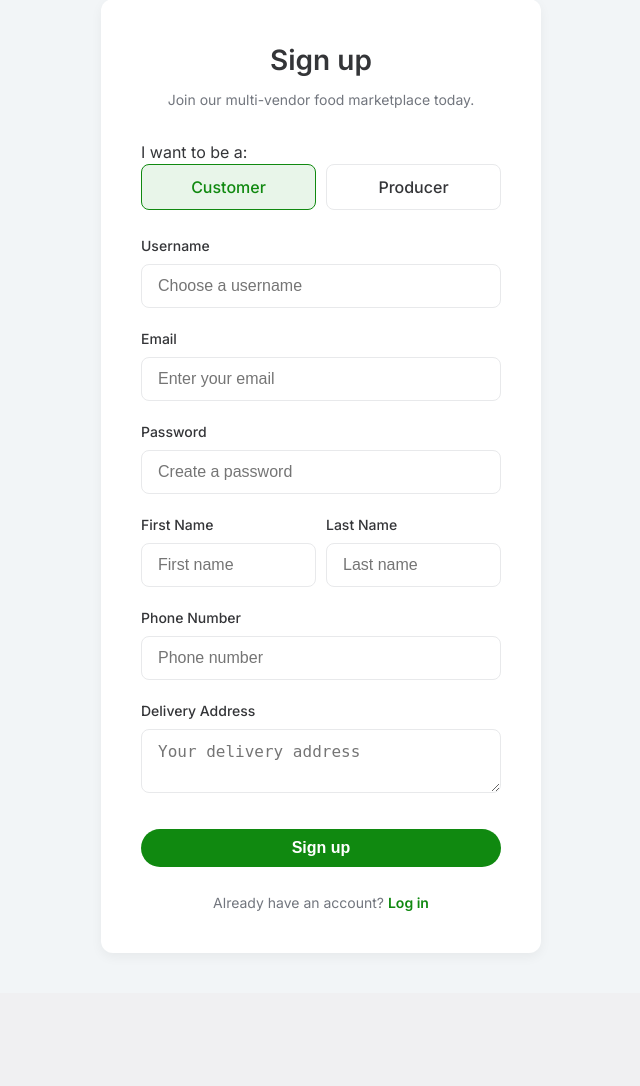
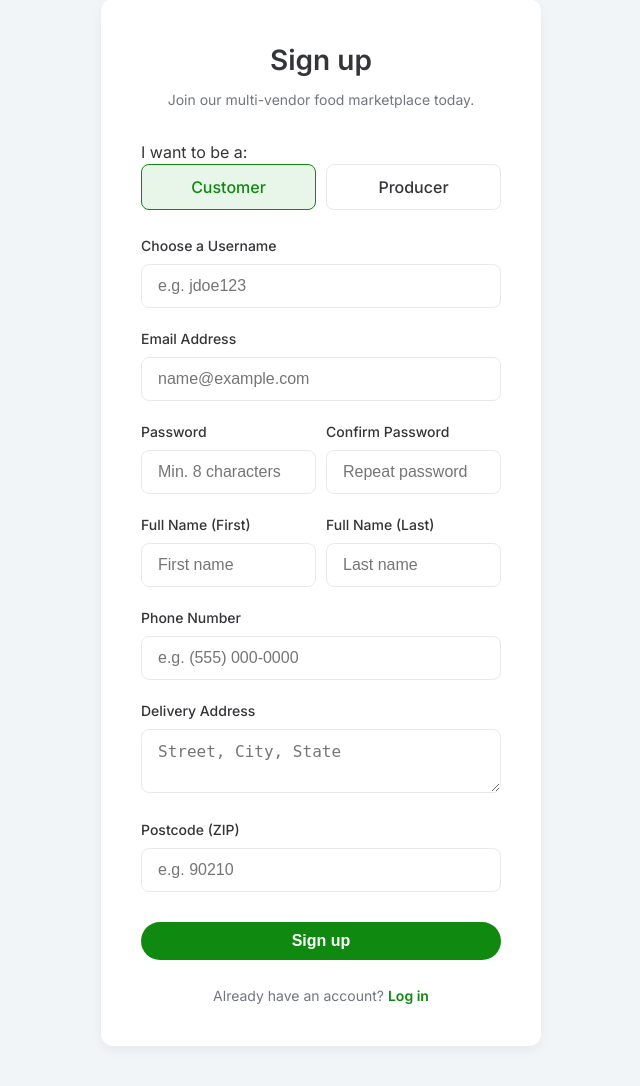
Before and after one commit to duyanhehe/DESD_Group3, a Django app: page /accounts/register/ in a window 1280 px wide. Shown: the part 116-1202 px from the top of the page, without its empty margins (319-959 px from the left). Before the commit the page ends 1069 px from the top, so only its background shows below. Run offline with Django 5.2, Linux system fonts and the light colour scheme.

Commit message:
feat(auth): refine registration and login UI with postcode and validation - Add 'postcode' field to Customer and Producer profiles (models & serializers) - Implement US ZIP code validation (pattern enforcement) - Add real-time password strength indicator (Weak/Medium/Strong) - Implement frontend password matching validation - Dynamic UI labeling: 'Full Name' for Customers vs. 'Contact Name' for Producers - Update Login UI to use explicit 'Username' field - Improve API error message mapping for common conflicts (email/username taken) - Apply database migrations for model updates

```diff
--- a/accounts/models.py
+++ b/accounts/models.py
@@ -14,6 +14,7 @@ class CustomerProfile(models.Model):
         User, on_delete=models.CASCADE, related_name="customer_profile"
     )
     delivery_address = models.TextField(blank=True, null=True)
+    postcode = models.CharField(max_length=10, blank=True, null=True)
 
 
 class ProducerProfile(models.Model):
@@ -24,3 +25,4 @@ class ProducerProfile(models.Model):
     business_address = models.TextField()
     tax_id = models.CharField(max_length=50, blank=True, null=True)
     farm_origin = models.CharField(max_length=255, blank=True, null=True)
+    postcode = models.CharField(max_length=10, blank=True, null=True)
--- a/accounts/serializers.py
+++ b/accounts/serializers.py
@@ -5,13 +5,13 @@ from .models import User, CustomerProfile, ProducerProfile
 class CustomerProfileSerializer(serializers.ModelSerializer):
     class Meta:
         model = CustomerProfile
-        fields = ["delivery_address"]
+        fields = ["delivery_address", "postcode"]
 
 
 class ProducerProfileSerializer(serializers.ModelSerializer):
     class Meta:
         model = ProducerProfile
-        fields = ["business_name", "business_address", "tax_id", "farm_origin"]
+        fields = ["business_name", "business_address", "tax_id", "farm_origin", "postcode"]
 
 
 class UserRegistrationSerializer(serializers.ModelSerializer):
--- a/accounts/views.py
+++ b/accounts/views.py
@@ -4,6 +4,7 @@ from rest_framework.permissions import AllowAny, IsAuthenticated
 from rest_framework.authtoken.models import Token
 from django.contrib.auth import authenticate, logout, login as auth_login
 from django.shortcuts import render, redirect
+from django.db.models import Q
 from .models import User
 from .serializers import UserRegistrationSerializer
 
@@ -53,8 +54,19 @@ class LoginView(generics.GenericAPIView):
     serializer_class = UserRegistrationSerializer
 
     def post(self, request):
-        username = request.data.get("username")
+        login_input = request.data.get("username")  # This could be username or email
         password = request.data.get("password")
+
+        # Basic server-side validation
+        if not login_input or not password:
+            return Response(
+                {"error": "Please provide both credentials."},
+                status=status.HTTP_400_BAD_REQUEST
+            )
+
+        # Resolve username if email was provided
+        user_obj = User.objects.filter(Q(username=login_input) | Q(email=login_input)).first()
+        username = user_obj.username if user_obj else login_input
 
         user = authenticate(request, username=username, password=password)
 
@@ -72,7 +84,8 @@ class LoginView(generics.GenericAPIView):
             )
         else:
             return Response(
-                {"error": "Invalid credentials"}, status=status.HTTP_401_UNAUTHORIZED
+                {"error": "Invalid email/username or password."},
+                status=status.HTTP_401_UNAUTHORIZED
             )
 
 
--- a/static/css/styles.css
+++ b/static/css/styles.css
@@ -221,3 +221,13 @@ h1, h2, h3 {
     background: #E8F5E9;
     color: var(--success-green);
 }
+
+.password-strength-text {
+    font-size: 11px;
+    margin-top: 4px;
+    font-weight: 500;
+}
+
+.strength-weak { color: var(--error-red); }
+.strength-medium { color: #FFA000; }
+.strength-strong { color: var(--success-green); }
--- a/static/js/auth.js
+++ b/static/js/auth.js
@@ -17,21 +17,72 @@ document.addEventListener('DOMContentLoaded', () => {
 
     const csrftoken = getCookie('csrftoken');
 
+    // Validation Helpers
+    function validateEmail(email) {
+        const re = /^[^\s@]+@[^\s@]+\.[^\s@]+$/;
+        return re.test(email);
+    }
+
+    function checkPasswordStrength(password) {
+        let strength = 0;
+        if (password.length >= 8) strength++;
+        if (/[A-Z]/.test(password) && /[a-z]/.test(password)) strength++;
+        if (/[0-9]/.test(password) || /[^A-Za-z0-9]/.test(password)) strength++;
+        return strength;
+    }
+
+    function updatePasswordFeedback(password) {
+        const feedback = document.getElementById('password-strength');
+        if (!password) {
+            feedback.classList.add('hidden');
+            return;
+        }
+        feedback.classList.remove('hidden');
+        const strength = checkPasswordStrength(password);
+        if (strength <= 1) {
+            feedback.innerText = 'Weak (Needs numbers/caps)';
+            feedback.className = 'password-strength-text strength-weak';
+        } else if (strength === 2) {
+            feedback.innerText = 'Medium';
+            feedback.className = 'password-strength-text strength-medium';
+        } else {
+            feedback.innerText = 'Strong';
+            feedback.className = 'password-strength-text strength-strong';
+        }
+    }
+
+    const passwordInput = document.getElementById('password');
+    if (passwordInput) {
+        passwordInput.addEventListener('input', (e) => updatePasswordFeedback(e.target.value));
+    }
+
+    function showFeedback(elementId, message, type) {
+        const feedback = document.getElementById(elementId);
+        feedback.innerText = message;
+        feedback.className = `feedback feedback-${type}`;
+        feedback.classList.remove('hidden');
+    }
+
     // Handle Login
     const loginForm = document.getElementById('login-form');
     if (loginForm) {
         loginForm.addEventListener('submit', async (e) => {
             e.preventDefault();
-            const feedback = document.getElementById('login-feedback');
             const submitBtn = loginForm.querySelector('button[type="submit"]');
 
             const formData = new FormData(loginForm);
             const data = Object.fromEntries(formData.entries());
 
+            // Client-side validation
+            if (!data.username || !data.password) {
+                showFeedback('login-feedback', 'Please fill in all fields.', 'error');
+                return;
+            }
+
             try {
                 submitBtn.disabled = true;
                 submitBtn.innerText = 'Logging in...';
-                feedback.classList.add('hidden');
+                document.getElementById('login-feedback').classList.add('hidden');
 
                 const response = await fetch('/accounts/api/v1/login/', {
                     method: 'POST',
@@ -46,23 +97,19 @@ document.addEventListener('DOMContentLoaded', () => {
 
                 if (response.ok) {
                     localStorage.setItem('auth_token', result.token);
-                    feedback.innerText = 'Login successful! Redirecting...';
-                    feedback.className = 'feedback feedback-success';
-                    feedback.classList.remove('hidden');
+                    localStorage.setItem('user_role', result.role);
+
+                    showFeedback('login-feedback', 'Login successful! Redirecting...', 'success');
 
                     setTimeout(() => {
-                        window.location.href = '/';
+                        window.location.href = '/'; // Redirection is handled by home view based on role
                     }, 1000);
                 } else {
-                    feedback.innerText = result.error || 'Invalid credentials. Please try again.';
-                    feedback.className = 'feedback feedback-error';
-                    feedback.classList.remove('hidden');
+                    showFeedback('login-feedback', result.error || 'Invalid credentials.', 'error');
                 }
             } catch (error) {
                 console.error('Login error:', error);
-                feedback.innerText = 'An error occurred. Please try again later.';
-                feedback.className = 'feedback feedback-error';
-                feedback.classList.remove('hidden');
+                showFeedback('login-feedback', 'An error occurred. Please try again.', 'error');
             } finally {
                 submitBtn.disabled = false;
                 submitBtn.innerText = 'Log in';
@@ -75,13 +122,34 @@ document.addEventListener('DOMContentLoaded', () => {
     if (registerForm) {
         registerForm.addEventListener('submit', async (e) => {
             e.preventDefault();
-            const feedback = document.getElementById('register-feedback');
             const submitBtn = registerForm.querySelector('button[type="submit"]');
+            const feedbackId = 'register-feedback';
 
             const formData = new FormData(registerForm);
             const rawData = Object.fromEntries(formData.entries());
 
-            // Structure the data for the backend
+            // Client-side validation
+            if (!rawData.username || !rawData.email || !rawData.password || !rawData.confirm_password) {
+                showFeedback(feedbackId, 'Username, Email, and Passwords are required.', 'error');
+                return;
+            }
+
+            if (rawData.password !== rawData.confirm_password) {
+                showFeedback(feedbackId, 'Passwords do not match.', 'error');
+                return;
+            }
+
+            if (!validateEmail(rawData.email)) {
+                showFeedback(feedbackId, 'Please enter a valid email address.', 'error');
+                return;
+            }
+
+            if (rawData.password.length < 8) {
+                showFeedback(feedbackId, 'Password must be at least 8 characters.', 'error');
+                return;
+            }
+
+            // Role specific logic
             const isCustomer = rawData.is_customer === 'true';
             const isProducer = rawData.is_producer === 'true';
 
@@ -98,21 +166,27 @@ document.addEventListener('DOMContentLoaded', () => {
 
             if (isCustomer) {
                 data.customer_profile = {
-                    delivery_address: rawData.delivery_address
+                    delivery_address: rawData.delivery_address,
+                    postcode: rawData.customer_postcode
                 };
             } else if (isProducer) {
+                if (!rawData.business_name || !rawData.business_address) {
+                    showFeedback(feedbackId, 'Producers must provide business details.', 'error');
+                    return;
+                }
                 data.producer_profile = {
                     business_name: rawData.business_name,
                     business_address: rawData.business_address,
                     tax_id: rawData.tax_id,
-                    farm_origin: rawData.farm_origin
+                    farm_origin: rawData.farm_origin,
+                    postcode: rawData.producer_postcode
                 };
             }
 
             try {
                 submitBtn.disabled = true;
                 submitBtn.innerText = 'Creating account...';
-                feedback.classList.add('hidden');
+                document.getElementById(feedbackId).classList.add('hidden');
 
                 const response = await fetch('/accounts/api/v1/register/', {
                     method: 'POST',
@@ -127,28 +201,31 @@ document.addEventListener('DOMContentLoaded', () => {
 
                 if (response.ok) {
                     localStorage.setItem('auth_token', result.token);
-                    feedback.innerText = 'Registration successful! Welcome!';
-                    feedback.className = 'feedback feedback-success';
-                    feedback.classList.remove('hidden');
+                    localStorage.setItem('user_role', result.role);
+
+                    showFeedback(feedbackId, 'Account created! Welcome!', 'success');
 
                     setTimeout(() => {
                         window.location.href = '/';
                     }, 1500);
                 } else {
-                    // Flatten error messages if possible
-                    let errorMsg = 'Registration failed. Please check your details.';
-                    if (result.email) errorMsg = result.email[0];
-                    if (result.username) errorMsg = result.username[0];
+                    let errorMsg = result.error || 'Registration failed.';
+                    if (result.email) {
+                        errorMsg = result.email[0].includes('already exists')
+                            ? 'This email is already registered.'
+                            : result.email[0];
+                    }
+                    else if (result.username) {
+                        errorMsg = result.username[0].includes('already exists')
+                            ? 'This username is taken.'
+                            : result.username[0];
+                    }
 
-                    feedback.innerText = errorMsg;
-                    feedback.className = 'feedback feedback-error';
-                    feedback.classList.remove('hidden');
+                    showFeedback(feedbackId, errorMsg, 'error');
                 }
             } catch (error) {
                 console.error('Registration error:', error);
-                feedback.innerText = 'An error occurred. Please try again later.';
-                feedback.className = 'feedback feedback-error';
-                feedback.classList.remove('hidden');
+                showFeedback(feedbackId, 'An error occurred. Please try again.', 'error');
             } finally {
                 submitBtn.disabled = false;
                 submitBtn.innerText = 'Sign up';
@@ -161,6 +238,7 @@ document.addEventListener('DOMContentLoaded', () => {
     if (logoutBtn) {
         logoutBtn.addEventListener('click', async () => {
             const token = localStorage.getItem('auth_token');
+            const feedbackId = 'logout-feedback'; // Optional global feedback
 
             try {
                 const response = await fetch('/accounts/api/v1/logout/', {
@@ -172,14 +250,13 @@ document.addEventListener('DOMContentLoaded', () => {
                 });
 
                 if (response.ok || response.status === 401) {
-                    localStorage.removeItem('auth_token');
-                    window.location.reload();
+                    localStorage.clear();
+                    window.location.href = '/accounts/login/';
                 }
             } catch (error) {
                 console.error('Logout error:', error);
-                // Force logout even if API fails
-                localStorage.removeItem('auth_token');
-                window.location.reload();
+                localStorage.clear();
+                window.location.href = '/accounts/login/';
             }
         });
     }
--- a/templates/accounts/login.html
+++ b/templates/accounts/login.html
@@ -17,7 +17,7 @@
 
             <div class="form-group">
                 <label for="password">Password</label>
-                <input type="password" id="password" name="password" class="form-control" placeholder="Enter your password" required>
+                <input type="password" id="password" name="password" class="form-control" placeholder="Enter your password" required minlength="8">
             </div>
 
             <div id="login-feedback" class="feedback hidden"></div>
--- a/templates/accounts/register.html
+++ b/templates/accounts/register.html
@@ -20,64 +20,77 @@
             {% csrf_token %}
             <input type="hidden" id="is_customer" name="is_customer" value="true">
             <input type="hidden" id="is_producer" name="is_producer" value="false">
-
             <div class="form-group">
-                <label for="username">Username</label>
-                <input type="text" id="username" name="username" class="form-control" placeholder="Choose a username" required>
+                <label for="username">Choose a Username</label>
+                <input type="text" id="username" name="username" class="form-control" placeholder="e.g. jdoe123" required minlength="4">
             </div>
 
             <div class="form-group">
-                <label for="email">Email</label>
-                <input type="email" id="email" name="email" class="form-control" placeholder="Enter your email" required>
-            </div>
-
-            <div class="form-group">
-                <label for="password">Password</label>
-                <input type="password" id="password" name="password" class="form-control" placeholder="Create a password" required>
+                <label for="email">Email Address</label>
+                <input type="email" id="email" name="email" class="form-control" placeholder="name@example.com" required>
             </div>
 
             <div class="row" style="display: flex; gap: 10px;">
                 <div class="form-group" style="flex: 1;">
-                    <label for="first_name">First Name</label>
-                    <input type="text" id="first_name" name="first_name" class="form-control" placeholder="First name">
+                    <label for="password">Password</label>
+                    <input type="password" id="password" name="password" class="form-control" placeholder="Min. 8 characters" required minlength="8">
+                    <div id="password-strength" class="password-strength-text hidden">Password is too weak</div>
                 </div>
                 <div class="form-group" style="flex: 1;">
-                    <label for="last_name">Last Name</label>
-                    <input type="text" id="last_name" name="last_name" class="form-control" placeholder="Last name">
+                    <label for="confirm_password">Confirm Password</label>
+                    <input type="password" id="confirm_password" name="confirm_password" class="form-control" placeholder="Repeat password" required minlength="8">
+                </div>
+            </div>
+
+            <div class="row" style="display: flex; gap: 10px;">
+                <div class="form-group" style="flex: 1;">
+                    <label for="first_name">Full Name (First)</label>
+                    <input type="text" id="first_name" name="first_name" class="form-control" placeholder="First name" required>
+                </div>
+                <div class="form-group" style="flex: 1;">
+                    <label for="last_name">Full Name (Last)</label>
+                    <input type="text" id="last_name" name="last_name" class="form-control" placeholder="Last name" required>
                 </div>
             </div>
 
             <div class="form-group">
                 <label for="phone_number">Phone Number</label>
-                <input type="text" id="phone_number" name="phone_number" class="form-control" placeholder="Phone number">
+                <input type="tel" id="phone_number" name="phone_number" class="form-control" placeholder="e.g. (555) 000-0000" required>
             </div>
 
-            <!-- Customer specific -->
+            <!-- Role Specific Fields -->
             <div id="customer-fields">
                 <div class="form-group">
                     <label for="delivery_address">Delivery Address</label>
-                    <textarea id="delivery_address" name="delivery_address" class="form-control" placeholder="Your delivery address"></textarea>
+                    <textarea id="delivery_address" name="delivery_address" class="form-control" rows="2" placeholder="Street, City, State"></textarea>
+                </div>
+                <div class="form-group">
+                    <label for="customer_postcode">Postcode (ZIP)</label>
+                    <input type="text" id="customer_postcode" name="customer_postcode" class="form-control" placeholder="e.g. 90210" pattern="^\d{5}(-\d{4})?$">
                 </div>
             </div>
 
-            <!-- Producer specific -->
             <div id="producer-fields" class="hidden">
                 <div class="form-group">
                     <label for="business_name">Business Name</label>
-                    <input type="text" id="business_name" name="business_name" class="form-control" placeholder="Legal business name">
+                    <input type="text" id="business_name" name="business_name" class="form-control" placeholder="Enter your business name">
                 </div>
                 <div class="form-group">
                     <label for="business_address">Business Address</label>
-                    <textarea id="business_address" name="business_address" class="form-control" placeholder="Where is your farm or kitchen?"></textarea>
+                    <textarea id="business_address" name="business_address" class="form-control" rows="2" placeholder="Street, City, State"></textarea>
+                </div>
+                <div class="form-group">
+                    <label for="producer_postcode">Business Postcode (ZIP)</label>
+                    <input type="text" id="producer_postcode" name="producer_postcode" class="form-control" placeholder="e.g. 90210" pattern="^\d{5}(-\d{4})?$">
                 </div>
                 <div class="row" style="display: flex; gap: 10px;">
                     <div class="form-group" style="flex: 1;">
-                        <label for="tax_id">Tax ID</label>
-                        <input type="text" id="tax_id" name="tax_id" class="form-control" placeholder="Tax identification">
+                        <label for="tax_id">Tax ID (Optional)</label>
+                        <input type="text" id="tax_id" name="tax_id" class="form-control" placeholder="EIN/SSN">
                     </div>
                     <div class="form-group" style="flex: 1;">
                         <label for="farm_origin">Farm Origin</label>
-                        <input type="text" id="farm_origin" name="farm_origin" class="form-control" placeholder="Where do your products come from?">
+                        <input type="text" id="farm_origin" name="farm_origin" class="form-control" placeholder="e.g. California, US">
                     </div>
                 </div>
             </div>
@@ -108,12 +121,26 @@
             document.getElementById('is_customer').value = isCustomer;
             document.getElementById('is_producer').value = !isCustomer;
 
+            // Update Name Labels based on role
+            const firstNameLabel = document.querySelector('label[for="first_name"]');
+            const lastNameLabel = document.querySelector('label[for="last_name"]');
+
             if (isCustomer) {
+                firstNameLabel.innerText = 'Full Name (First)';
+                lastNameLabel.innerText = 'Full Name (Last)';
                 document.getElementById('customer-fields').classList.remove('hidden');
                 document.getElementById('producer-fields').classList.add('hidden');
+                // Make producer fields optional when not in use
+                document.getElementById('business_name').required = false;
+                document.getElementById('business_address').required = false;
             } else {
+                firstNameLabel.innerText = 'Contact First Name';
+                lastNameLabel.innerText = 'Contact Last Name';
                 document.getElementById('customer-fields').classList.add('hidden');
                 document.getElementById('producer-fields').classList.remove('hidden');
+                // Make producer fields required when in use
+                document.getElementById('business_name').required = true;
+                document.getElementById('business_address').required = true;
             }
         });
     });
```
Also changed, not shown: accounts/migrations/0003_customerprofile_postcode_producerprofile_postcode.py (added).
